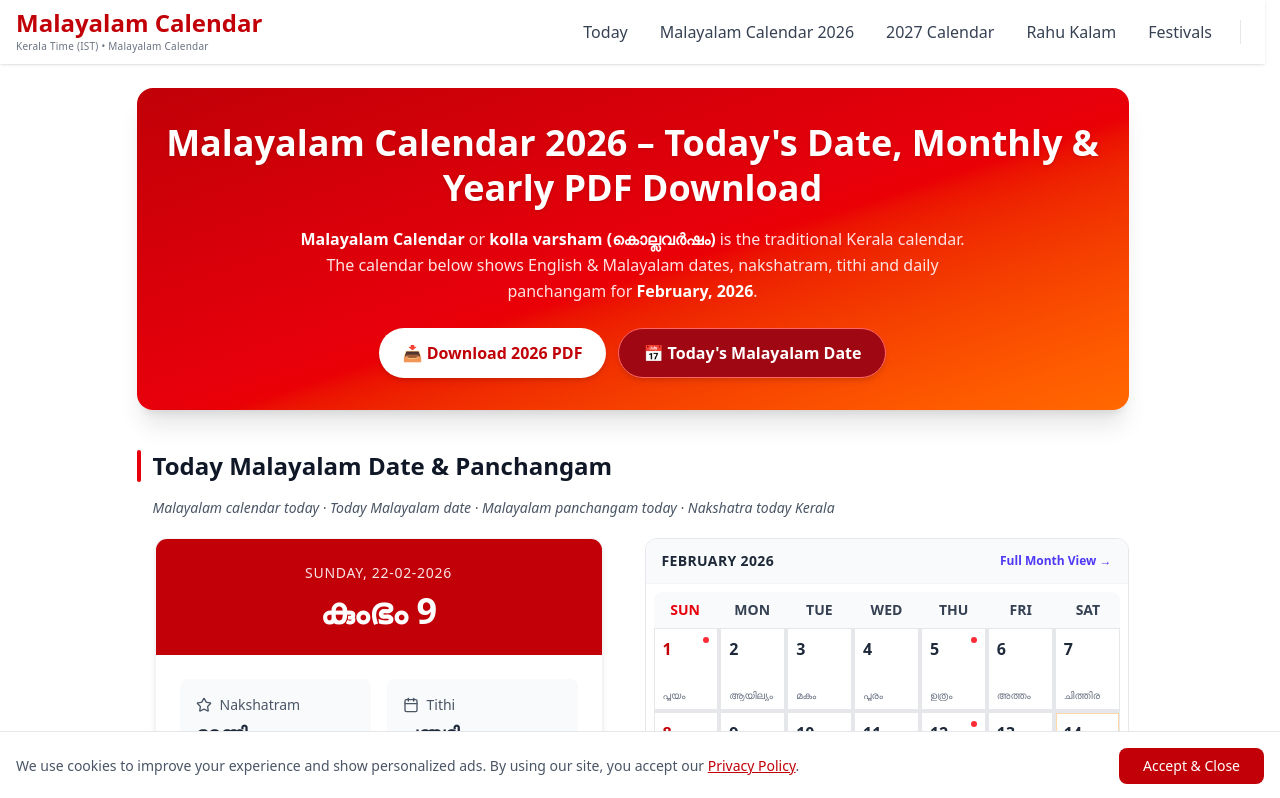
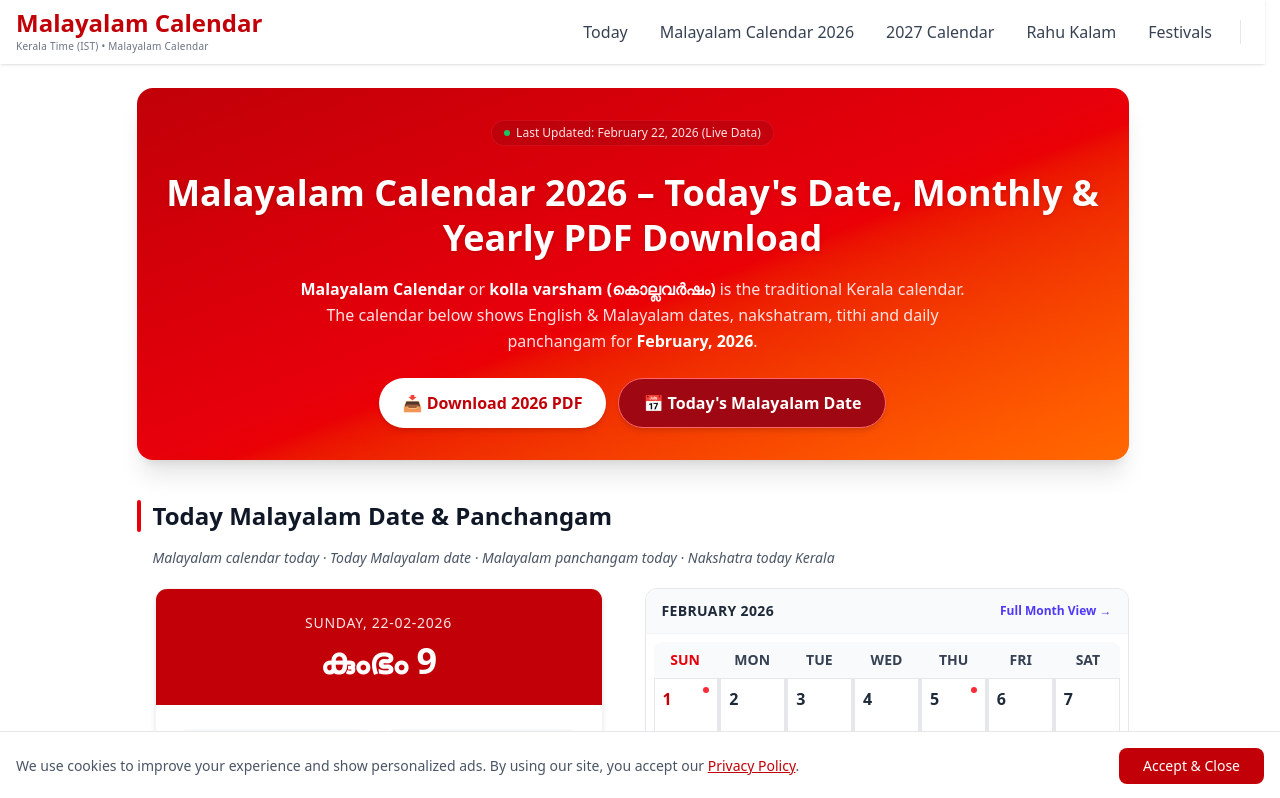
Before and after one commit to Agasthyan07/malayalam_calender, a Next.js app: page / in a window 1280 px wide. Shown: the top 798 px of the page. Built offline with nearby package versions, Linux system fonts and the light colour scheme.

Commit message:
feat(seo): implement QDF freshness for sitemap and homepage

```diff
--- a/app/page.tsx
+++ b/app/page.tsx
@@ -178,6 +178,13 @@ export default async function Home({ searchParams }: Props) {
           SECTION 1: HERO
           ══════════════════════════════════════ */}
       <section className="text-center mb-10 py-8 px-4 bg-gradient-to-br from-red-700 via-red-600 to-orange-500 rounded-2xl text-white shadow-xl">
+        <div className="flex justify-center mb-6">
+          <span className="bg-red-800/40 border border-red-500/30 text-red-100 text-xs px-3 py-1 rounded-full flex items-center gap-1.5">
+            <span className="w-1.5 h-1.5 bg-green-400 rounded-full animate-pulse"></span>
+            Last Updated: {fullDateEnglish} (Live Data)
+          </span>
+        </div>
+
         <h1 className="text-2xl md:text-4xl font-extrabold leading-tight mb-4 drop-shadow">
           Malayalam Calendar 2026 – Today&apos;s Date, Monthly &amp; Yearly PDF Download
         </h1>
--- a/app/sitemap.xml/route.ts
+++ b/app/sitemap.xml/route.ts
@@ -40,7 +40,7 @@ export async function GET() {
 
     const staticUrls: Route[] = staticRoutes.map(({ path, freq, priority }) => ({
         url: `${baseUrl}${path}`,
-        lastModified: new Date().toISOString(),
+        lastModified: new Date().toISOString().split('T')[0],
         changeFrequency: freq,
         priority,
     }));
@@ -53,7 +53,7 @@ export async function GET() {
         const monthName = date.toLocaleString('default', { month: 'long' }).toLowerCase();
         return {
             url: `${baseUrl}/malayalam-calendar-${monthName}-2026`,
-            lastModified: new Date().toISOString(),
+            lastModified: new Date().toISOString().split('T')[0],
             changeFrequency: 'weekly' as Route['changeFrequency'],
             priority: '0.7',
             image: `${baseUrl}/calendar-images/2026/malayalam-calendar-2026-${monthName}.png`,
@@ -68,7 +68,7 @@ export async function GET() {
 
         const route: Route = {
             url: `${baseUrl}/malayalam-calendar-${monthName}-2027`,
-            lastModified: new Date().toISOString(),
+            lastModified: new Date().toISOString().split('T')[0],
             changeFrequency: 'weekly',
             priority: '0.7', // normalised – year page /malayalam-calendar/2027 already has 0.8
         };
```
